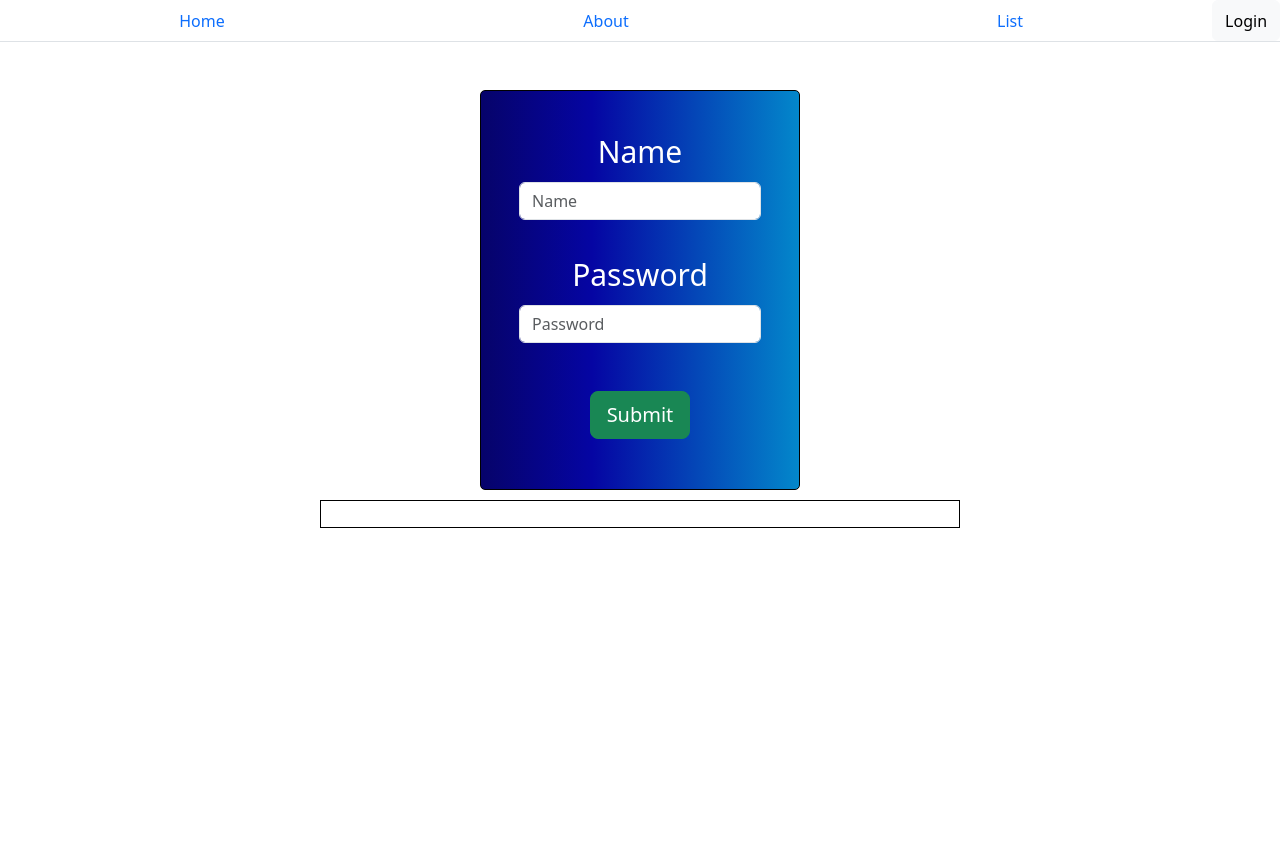
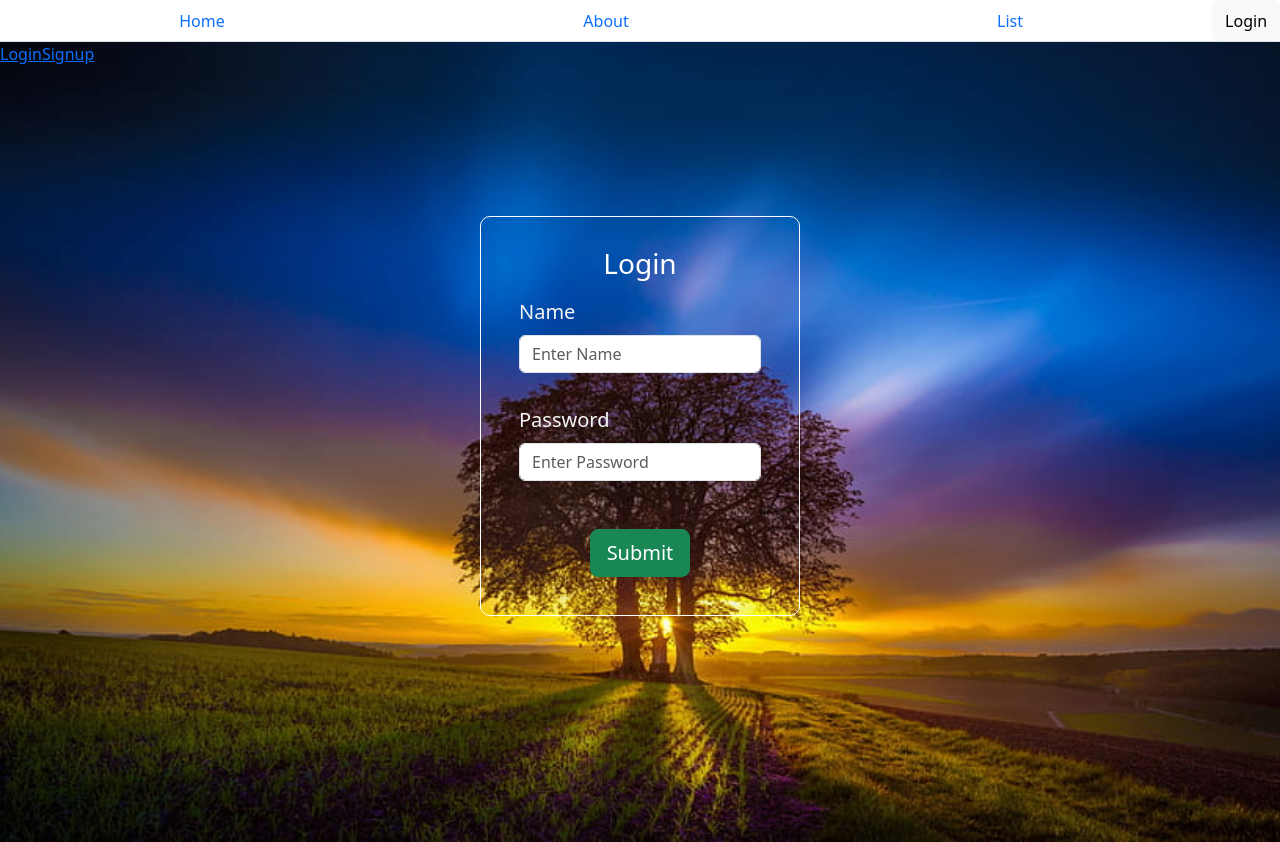
Before and after one commit to alexpandiyan-coder/React-3, a React (Create React App) app: page /Login in a window 1280 px wide. Before the commit the page ends 800 px from the top, so only its background shows below. Built offline with nearby package versions, Linux system fonts and the light colour scheme.

Commit message:
login page styling

```diff
--- a/src/Components/Login.js
+++ b/src/Components/Login.js
@@ -3,7 +3,8 @@ import Form from "react-bootstrap/Form";
 import Button from "react-bootstrap/Button";
 import "./login.css";
 import UserTable from "./UserTable";
-
+import photo from '../Asset/image5.jpg'
+import { Link } from "react-router-dom";
 
 function Login() {
   const [user, setUser] = useState([]);
@@ -24,17 +25,36 @@ function Login() {
     RefName.current.value=""
     RefPassword.current.value=""
   }
+
+  const mystyle={
+    background:`url(${photo})`,
+    backgroundRepeat:'no-repeat',
+    backgroundPosition:'center',
+    backgroundSize:'cover',
+    zIndex:'0',
+   filter: 'blur(.2px)'
+
+
+
+
+
+
+  }
   return (
-  <section>
-    <Form  className="w-25 mt-5 justifyContent-center">
-    <Form.Group className="mb-3 p-2"  controlId="formGroupEmail">
+  <section style={mystyle}>
+  <Link to={'/Login'}>Login</Link>
+  <Link to={'/signup'}>Signup</Link>
+    <Form  className="w-25  justifyContent-center ">
+    <h6 className="h3">Login</h6>
+
+    <Form.Group className="mb-3 p-2"  controlId="formGroupName">
       <Form.Label className="">Name</Form.Label>
-      <Form.Control type="email" placeholder="Name" ref={RefName} />
+      <Form.Control className='input'type="name" placeholder="Enter Name" ref={RefName} />
     </Form.Group>
-    <Form.Group className="mb-3 p-2" controlId="formGroupPassword">
+    <Form.Group className="mb-3 p-2 br-3 " controlId="formGroupPassword">
       <Form.Label>Password</Form.Label>
-      <Form.Control type="pa
-      ssword" placeholder="Password" ref={RefPassword } />
+      <Form.Control  type="pa
+      ssword" placeholder="Enter Password" ref={RefPassword } />
     </Form.Group>
     <br />
     <Button variant="success" size="lg" onClick={submit} >
@@ -42,9 +62,6 @@ function Login() {
         </Button>
       </Form>
 
-      <main style={{marginTop:10}}>
-        <UserTable tableData={user} />
-      </main>
     </section>
   );
 }
--- a/src/Components/login.css
+++ b/src/Components/login.css
@@ -1,51 +1,56 @@
+section{
+    margin: 0;
+    padding: 0;
+    box-sizing: border-box;
+    width: 100%;
+    height: 100vh;
+    z-index: -1;
 
-
-.login-from{
-
-  margin: 0% auto;
-    width: 50%;
-    height: 100vh;
 
 }
 
-label,input,button{
+label,button{
+
 display: flex;
- justify-content: center;
- color:white;
+ color:whitesmoke;
  gap: 10px;
- font-size:30px;
- /* align-items: center; */
- /* align-content: center; */
+ font-size:25px;
+}
+label{
+    font-size: 20px;
 }
 
+form{
 
-form{
-    margin:auto;
-    width: 80%;
+    margin: 0 auto;
+    width: 100%;
     height: 400px;
-    border: 1px solid black;
+    border: 1px solid  white;
     padding: 10px;
    text-align: center;
    padding: 30px;
-   margin-top: 10px;
-   border-radius: 5px;
-
-   background: rgb(15, 11, 199);
-   background: linear-gradient(90deg, rgb(6, 3, 106) 0%,
- rgb(5, 5, 163) 35%, rgb(3, 135, 203) 100%);
+   justify-content: center;
+   border-radius: 10px;
+   background:none;
+   margin-bottom:100PX;
+   position: relative;
+   top: 150px;
+   z-index: 100;
 
 }
+form:hover{
+    box-shadow:1px 1px 9px whitesmoke;
+}
+.h3{
+    color: white;
+}
+.h3:hover{
+    text-decoration: underline;
 
+}
 input{
-    width: 80%;
+    border: 5px solid black;
 }
-
-button{
-    text-align: center;
+.link{
+    color: white;
 }
-
-
-
-th,td,tr{
-    border: 1px solid black;
-}
--- a/src/NaveBar.js
+++ b/src/NaveBar.js
@@ -4,7 +4,7 @@
 import React from 'react'
 import Nav from 'react-bootstrap/Nav';
 import Button from 'react-bootstrap/Button';
-import { useNavigate,Link } from 'react-router-dom';
+import { useNavigate, } from 'react-router-dom';
 function NaveBar() {
 
    const navigate=  useNavigate()
```
Also changed, not shown: src/Asset/image5.jpg (added), src/Components/Signup.js (added), src/Signup.js (added), 1 other file (tests, documents, lock files or other folders).
